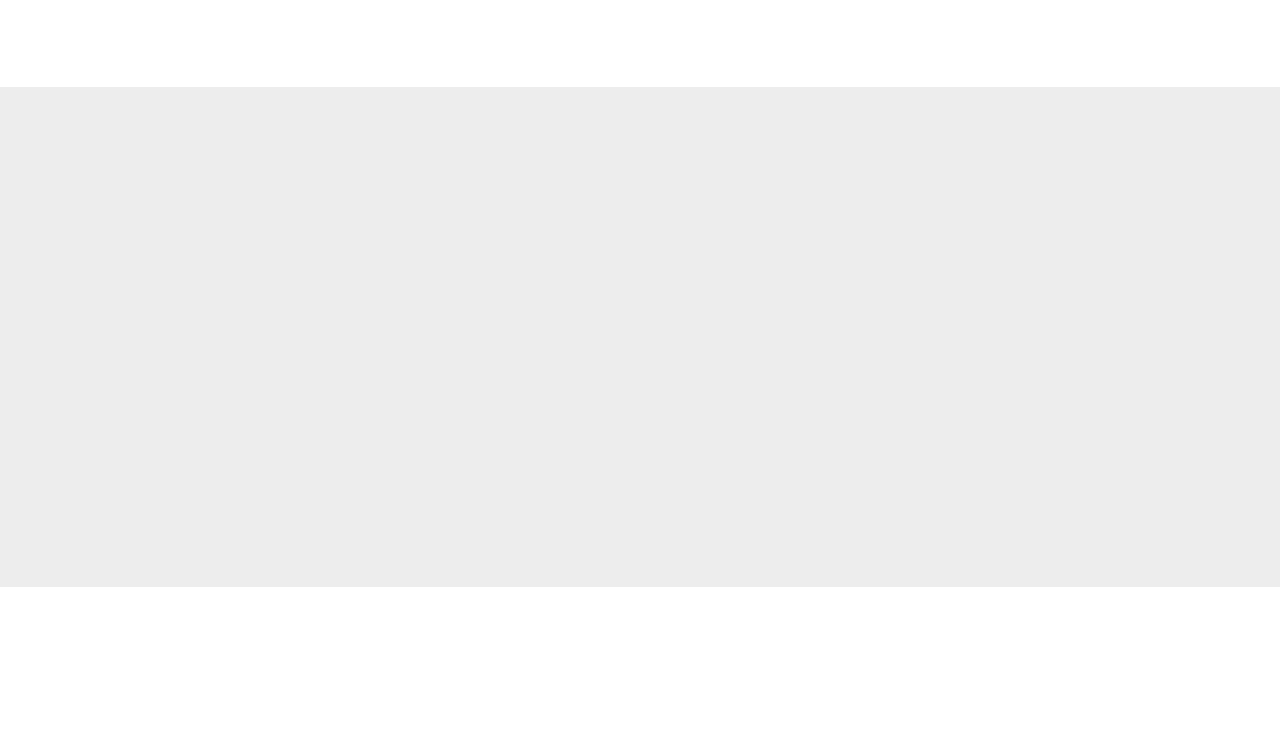
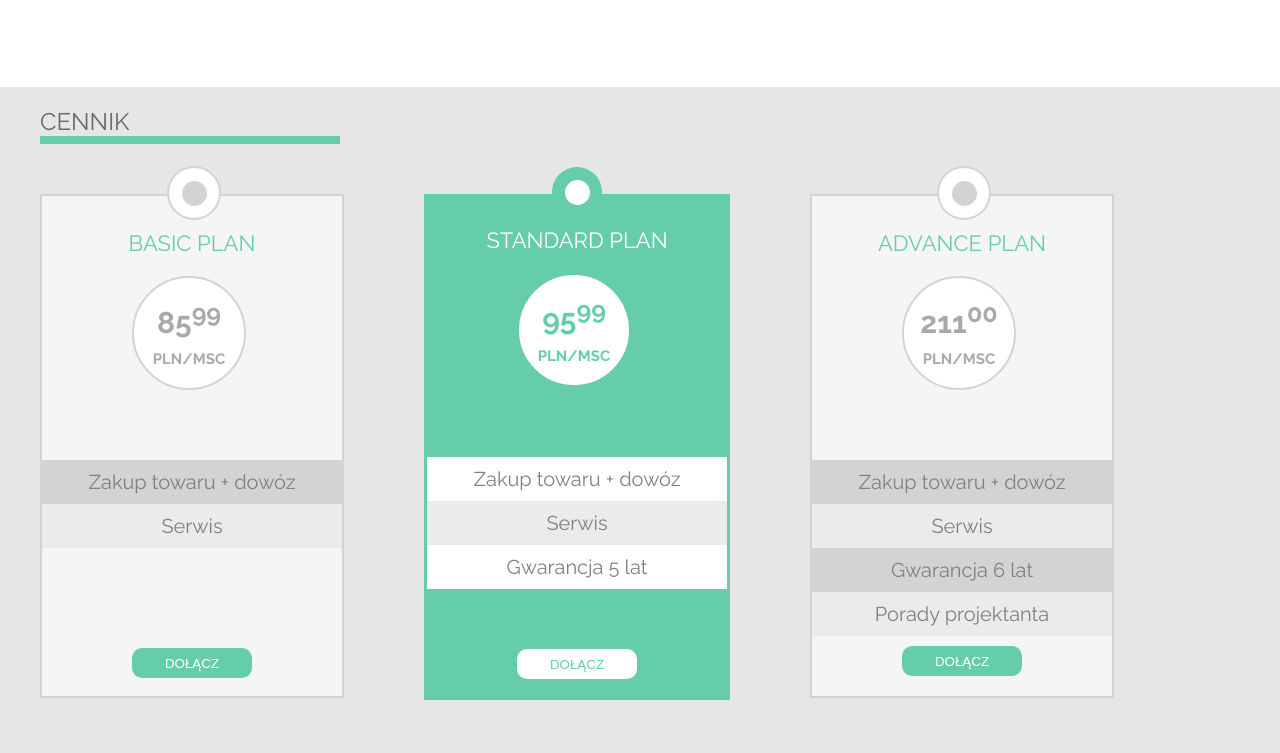
Before and after one commit to Leynileg/Sit-On-Chair, a plain HTML site: page index.html in a window 1280 px wide. Shown: the part 973-1726 px from the top of the page. Before the commit the page ends 1560 px from the top, so only its background shows below. Drawn offline with Linux system fonts and the light colour scheme.

Commit message:
section cost list done

```diff
--- a/css/style.css
+++ b/css/style.css
@@ -122,7 +122,8 @@ h1 {
    display: inline-block;
    color: mediumaquamarine;
    font-size: 90px;
-   margin-top: 250px;
+   margin-top: 240px;
+   margin-bottom: 260px;
    margin-left: 50px;
 }
 
@@ -195,7 +196,229 @@ h1 {
 
 #price {
    width: 100%;
+   height: 700px;
+   background-color: rgb(230, 230, 230);
+}
+
+#price h2 {
+   padding-top: 20px;
+   font-weight: 400;
+   color: dimgray;
+}
+
+.longer_text_line {
+   height: 8px;
+   width: 300px;
+   background-color: mediumaquamarine;
+}
+
+.price_container_gray {
+   border: 2px solid lightgray;
+   width: 300px;
    height: 500px;
+   margin-top: 50px;
+   background-color: whitesmoke;
+   display: inline-block;
+   float: left;
+}
+
+.price_container_blue {
+   border: 3px solid mediumaquamarine;
+   width: 300px;
+   height: 500px;
+   display: inline-block;
+   background-color: mediumaquamarine;
+   float: left;
+   margin: 50px 80px;
+}
+
+.outterBall {
+   width: 50px;
+   height: 50px;
+   border-radius: 100%;
+   border: 2px solid lightgray;
+   position: relative;
+   left: 125px;
+   bottom: 30px;
+   background-color: white;
+}
+
+.innerBall {
+   width: 25px;
+   height: 25px;
+   border-radius: 100%;
    background-color: lightgray;
-   opacity: 0.4;
+   position: absolute;
+   top: 0;
+   left: 0;
+   right: 0;
+   bottom: 0;
+   margin: auto;
 }
+
+.outterBall_blue {
+   width: 50px;
+   height: 50px;
+   border-radius: 100%;
+   border: none;
+   position: relative;
+   left: 125px;
+   bottom: 30px;
+   background-color: mediumaquamarine;
+}
+
+.innerBall_white {
+   width: 25px;
+   height: 25px;
+   border-radius: 100%;
+   background-color: white;
+   position: absolute;
+   top: 0;
+   left: 0;
+   right: 0;
+   bottom: 0;
+   margin: auto;
+}
+
+.priceBall {
+   width: 110px;
+   height: 110px;
+   border-radius: 100%;
+   border: 2px solid lightgray;
+   position: relative;
+   left: 90px;
+   bottom: 70px;
+   background-color: white;
+   text-align: center;
+}
+
+.priceBall_blue {
+   width: 110px;
+   height: 110px;
+   border-radius: 100%;
+   border: 2px solid mediumaquamarine;
+   position: relative;
+   left: 90px;
+   bottom: 70px;
+   background-color: white;
+   text-align: center;
+}
+
+.blue_plan_text {
+   color: mediumaquamarine;
+   width: 100%;
+   text-align: center;
+   font-size: 22px;
+   font-weight: 400;
+   margin-top: 70px;
+   width: 300px;
+   position: relative;
+   bottom: 90px;
+}
+
+.white_plan_text {
+   color: white;
+   width: 100%;
+   text-align: center;
+   font-size: 22px;
+   font-weight: 400;
+   margin-top: 70px;
+   width: 300px;
+   position: relative;
+   bottom: 90px;
+}
+
+.priceBall p {
+   padding-top: 20px;
+   color: darkgray;
+   font-size: 30px;
+   font-weight: 700;
+}
+
+.priceBall_blue p {
+   padding-top: 20px;
+   color: mediumaquamarine;
+   font-size: 30px;
+   font-weight: 700;
+}
+
+.priceBall span {
+   color: darkgray;
+   font-size: 15px;
+   font-weight: 700;
+   margin-bottom: 40px;
+   position: relative;
+   bottom: 10px;
+}
+
+.priceBall_blue span {
+   color: mediumaquamarine;
+   font-size: 15px;
+   font-weight: 700;
+   margin-bottom: 40px;
+   position: relative;
+   bottom: 10px;
+}
+
+.dark_gray_line {
+   width: 100%;
+   padding: 10px 0;
+   background-color: lightgray;
+   text-align: center;
+   color: gray;
+   font-size: 20px;
+}
+
+.gray_line {
+   width: 100%;
+   background-color: rgb(235,235,235);
+   padding: 10px 0;
+   text-align: center;
+   color: gray;
+   font-size: 20px;
+}
+
+.white_line {
+   width: 100%;
+   padding: 10px 0;
+   background-color: white;
+   text-align: center;
+   color: gray;
+   font-size: 20px;
+}
+
+#green_left_button {
+   width: 120px;
+   height: 30px;
+   border: none;
+   border-radius: 10px;
+   position: relative;
+   top: 100px;
+   left: 90px;
+   background-color: mediumaquamarine;
+   color: white;
+}
+
+#green_right_button {
+   width: 120px;
+   height: 30px;
+   border: none;
+   border-radius: 10px;
+   position: relative;
+   top: 10px;
+   left: 90px;
+   background-color: mediumaquamarine;
+   color: white;
+}
+
+.white_button {
+   width: 120px;
+   height: 30px;
+   border: none;
+   border-radius: 10px;
+   position: relative;
+   top: 60px;
+   left: 90px;
+   background-color: white;
+   color: mediumaquamarine;
+}
--- a/index.html
+++ b/index.html
@@ -57,7 +57,51 @@
       </div>
    </section>
    <section id="price">
+      <div class="row">
+         <h2>CENNIK</h2>
+         <p class="longer_text_line"></p>
+         <div class="price_container_gray">
+         <div class="outterBall">
+         <div class="innerBall"></div></div>
+         <p class="blue_plan_text">BASIC PLAN</p>
+         <div class="priceBall">
+            <p>85<sup>99</sup></p><br>
+           <span>PLN/MSC</span>
+         </div>
+         <p class="dark_gray_line">Zakup towaru + dowóz</p>
+         <p class="gray_line">Serwis</p>
+         <input type="submit" value="DOŁĄCZ" id="green_left_button">
+      </div>
 
+         <div class="price_container_blue">
+         <div class="outterBall_blue">
+         <div class="innerBall_white"></div></div>
+         <p class="white_plan_text">STANDARD PLAN</p>
+         <div class="priceBall_blue">
+            <p>95<sup>99</sup></p><br>
+           <span>PLN/MSC</span>
+         </div>
+         <p class="white_line">Zakup towaru + dowóz</p>
+         <p class="gray_line">Serwis</p>
+         <p class="white_line">Gwarancja 5 lat</p>
+         <input type="submit" value="DOŁĄCZ" class="white_button">
+      </div>
+
+      <div class="price_container_gray">
+         <div class="outterBall">
+         <div class="innerBall"></div></div>
+         <p class="blue_plan_text">ADVANCE PLAN</p>
+         <div class="priceBall">
+            <p>211<sup>00</sup></p><br>
+           <span>PLN/MSC</span>
+         </div>
+         <p class="dark_gray_line">Zakup towaru + dowóz</p>
+         <p class="gray_line">Serwis</p>
+         <p class="dark_gray_line">Gwarancja 6 lat</p>
+         <p class="gray_line">Porady projektanta</p>
+         <input type="submit" value="DOŁĄCZ" id="green_right_button">
+      </div>
+     </div>
    </section>
 </body>
 </html>
```
